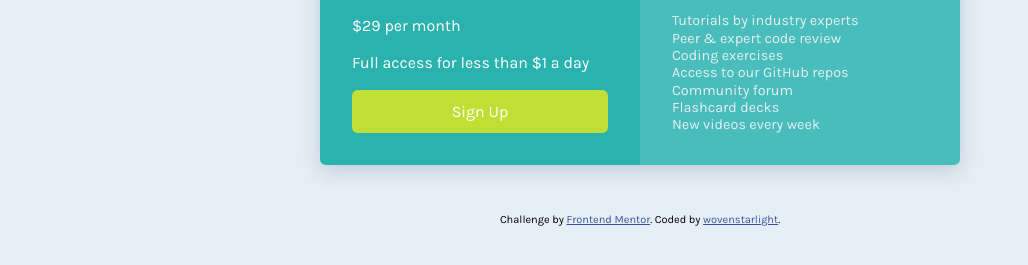
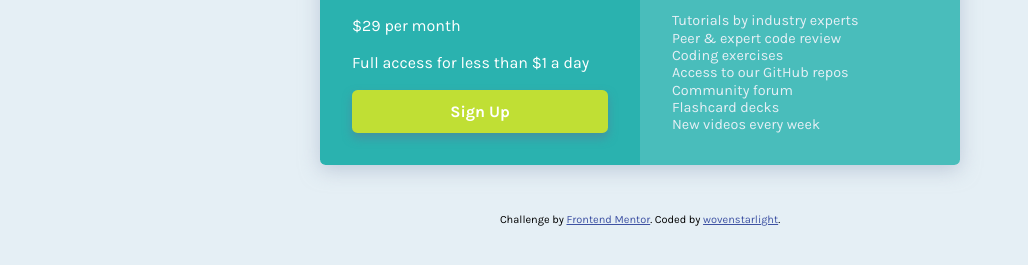
Before and after one commit to wovenstarlight/frontend-projects, a Jekyll site: the page built from _posts/2021-08-03-single-price-grid-component.html, in a window 1280 px wide. Shown: the part 279-544 px from the top of the page, without its empty margins (0-1028 px from the left). Built offline with Jekyll 4.4.1, drawn with Linux system fonts in a browser that asks for light colours.

Commit message:
Subscribe button styling- hover and active

```diff
--- a/css/single-price-grid-component.css
+++ b/css/single-price-grid-component.css
@@ -71,8 +71,17 @@
 .joinmodule .subscribe button {
 	background-color: var(--yellow);
 	color: white;
+	font-weight: bold;
 	padding: 0.75em;
 	border-radius: 0.35em;
+	filter: drop-shadow(0 5px 5px hsla(218, 22%, 47%, 0.5));
+	transition: .2s;
+}
+.joinmodule .subscribe button:hover {
+	filter: drop-shadow(0 5px 8px hsla(218, 22%, 47%, 1)); /* Modified from grayblue */
+}
+.joinmodule .subscribe button:active {
+	background: hsla(var(--yellow--hsla), 0.75);
 }
 
 /* Benefits section */
```
